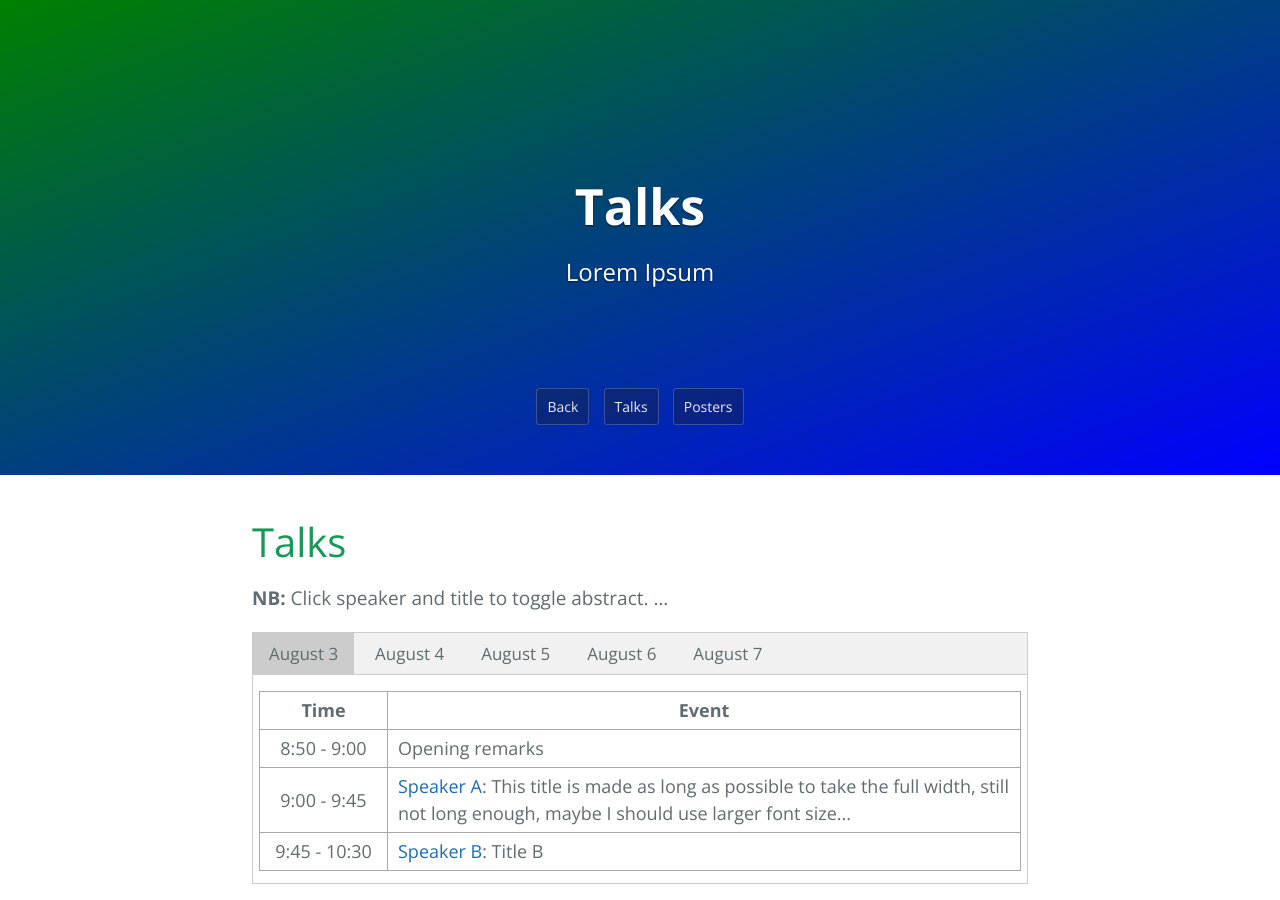
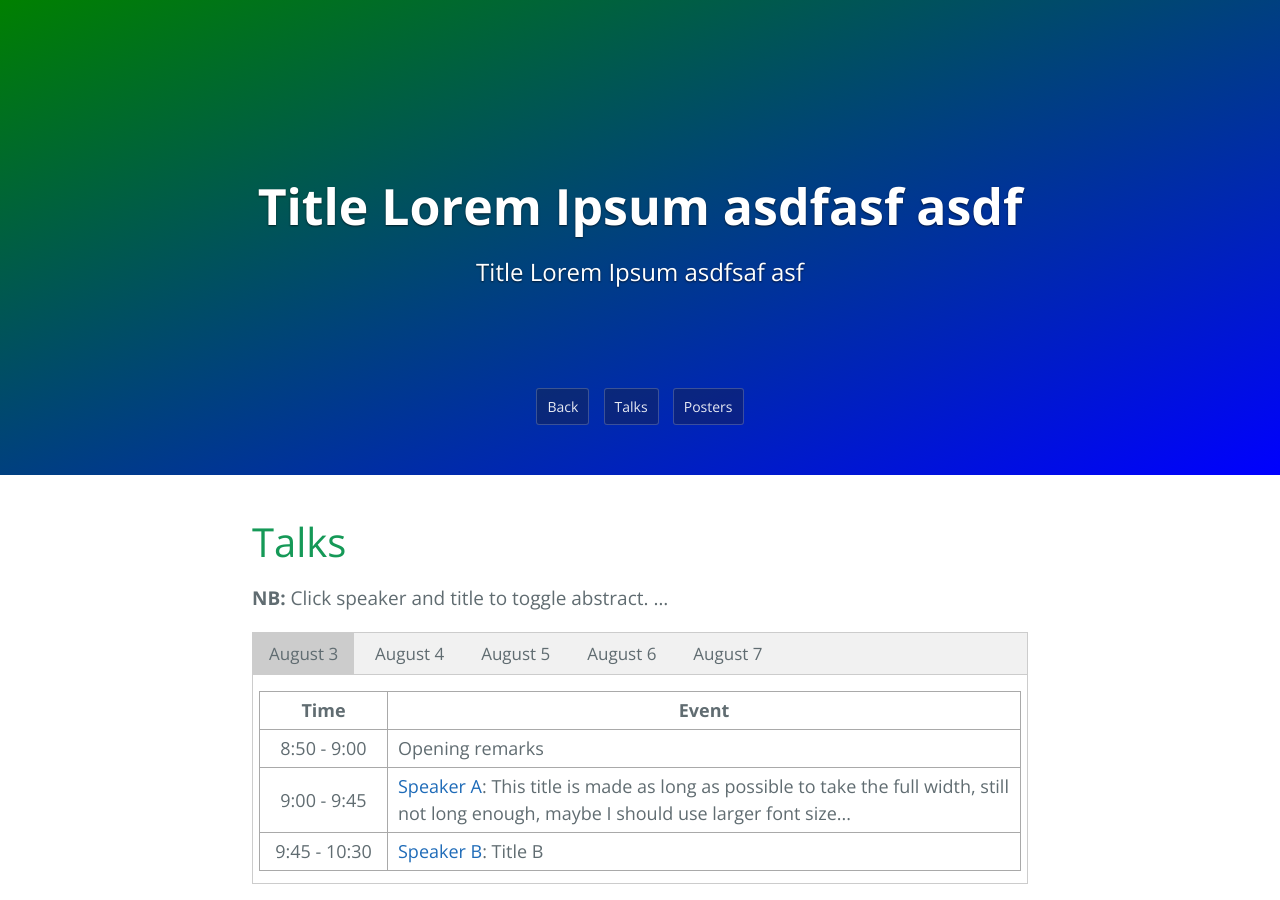
Before and after one commit to a2fom/a2fom.github.io, a Jekyll site: the page built from program.md, in a window 1280 px wide and 900 px high. Built offline with Jekyll 4.4.1, drawn with Linux system fonts in a browser that asks for light colours; our own code applies the rules of GitHub Pages for plain Markdown files.

Commit message:
title correct

```diff
--- a/program.md
+++ b/program.md
@@ -1,5 +1,7 @@
 ---
 layout: program
+title: "Title Lorem Ipsum asdfasf asdf"
+description: "Title Lorem Ipsum asdfsaf asf"
 ---
 
 
```
Also changed, not shown: index.md (line endings or trailing spaces), 3 other files.
